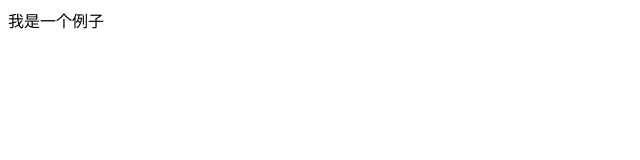
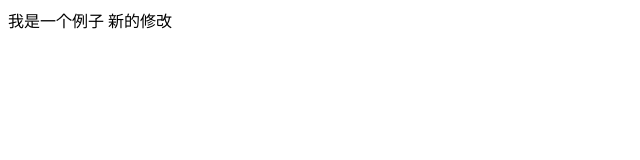
Before and after one commit to liuhaidan1025/lizi, a plain HTML site: page index.html in a window 1280 px wide. Shown: the whole page, without its empty margins (0-640 px from the left). Drawn offline with Linux system fonts and the light colour scheme.

Commit message:
第二次更新

```diff
--- a/index.html
+++ b/index.html
@@ -7,6 +7,6 @@
     <title>Document</title>
   </head>
   <body>
-    我是一个例子
+    我是一个例子 新的修改
   </body>
 </html>
```
